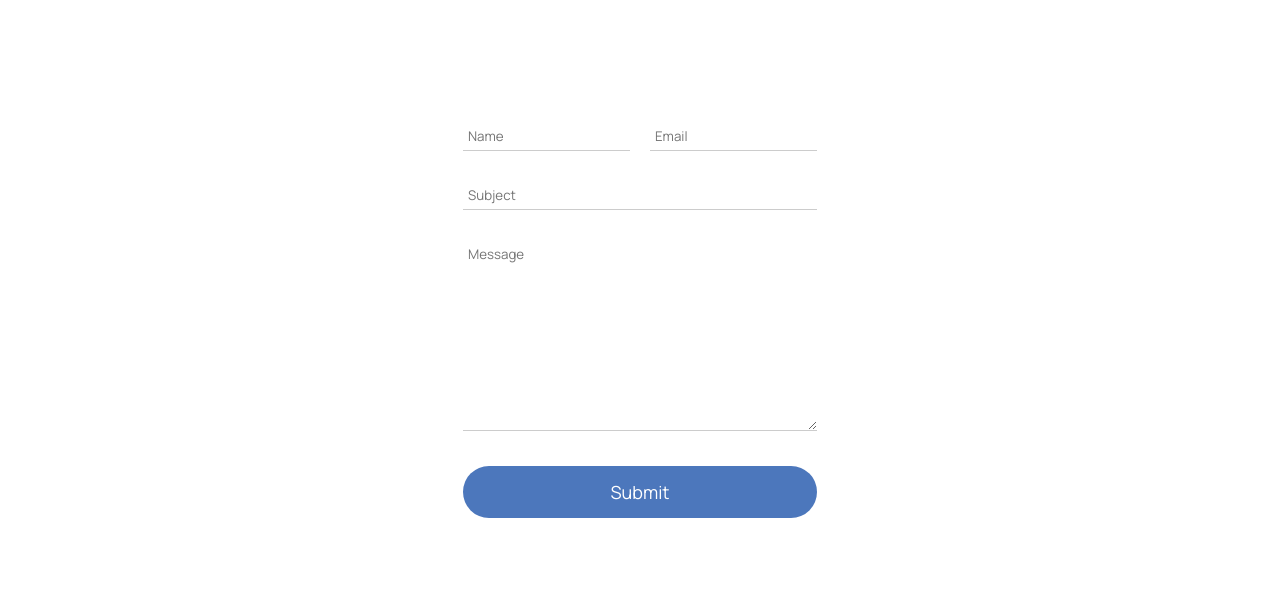
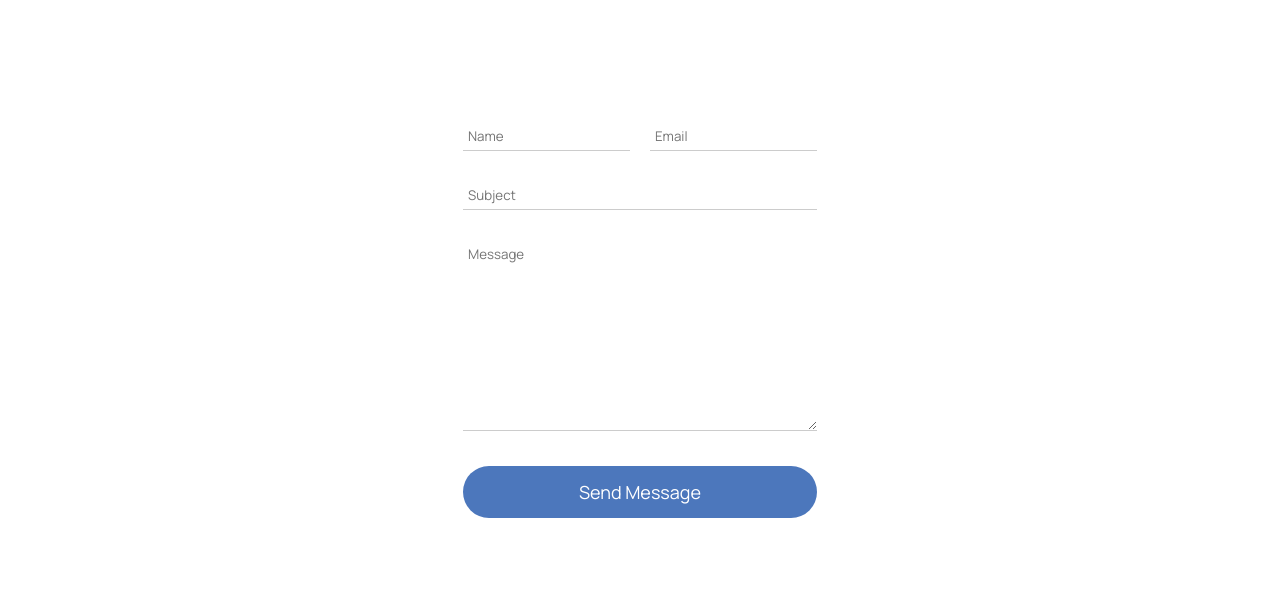
Before and after one commit to shadiseiri/my-resume, a React (Create React App) app: page / in a window 1280 px wide. Shown: the part 3840-4438 px from the top of the page. Built offline with nearby package versions, Linux system fonts and the light colour scheme; the HTML template or start-up script is replaced by a standard one; a web font is replaced by a local one.

Commit message:
email js added

```diff
--- a/package.json
+++ b/package.json
@@ -6,6 +6,7 @@
     "@testing-library/jest-dom": "^5.16.4",
     "@testing-library/react": "^13.1.1",
     "@testing-library/user-event": "^13.5.0",
+    "emailjs-com": "^3.2.0",
     "react": "^18.0.0",
     "react-dom": "^18.0.0",
     "react-icons": "^4.3.1",
--- a/src/components/Contact/Contact.jsx
+++ b/src/components/Contact/Contact.jsx
@@ -1,33 +1,50 @@
 import React from "react";
+import emailjs from 'emailjs-com'
 import { ContactContainer, ContactEmailInput, ContactForm, ContactInputWrapper, ContactNameInput, ContactRowWrapper, ContactSubjectInput, ContactSubmit, ContactTextarea, ContactWrapper } from "./ContactElements";
 
 const Contact = () => {
+
+const sendEmailHandler = (e) => {
+  e.preventDefault();
+
+  emailjs.sendForm('gmail', 'template_bv9h30i', e.target , 'Qiar-hV1CHsibwdNM')
+    .then((result) => {
+        console.log(result.text);
+    }, (error) => {
+        console.log(error.text);
+    });
+
+    e.target.reset();
+}
+
+
+
   return (
     <div id="contact">
       <ContactContainer>
-        <ContactForm>
+        <ContactForm onSubmit={sendEmailHandler}>
           <ContactWrapper>
             <ContactRowWrapper>
               <ContactInputWrapper>
-                <ContactNameInput placeholder="Name"/>
+                <ContactNameInput placeholder="Name" name="name" />
               </ContactInputWrapper>
               <ContactInputWrapper>
-                <ContactEmailInput placeholder="Email" />
+                <ContactEmailInput placeholder="Email" name="email" />
               </ContactInputWrapper>
             </ContactRowWrapper>
             <ContactRowWrapper>
                 <ContactInputWrapper>
-                    <ContactSubjectInput placeholder="Subject"/>
+                    <ContactSubjectInput placeholder="Subject" name="subject"/>
                 </ContactInputWrapper>
             </ContactRowWrapper>
             <ContactRowWrapper>
                 <ContactInputWrapper>
-                    <ContactTextarea  rows="10"  placeholder="Message"/>
+                    <ContactTextarea  rows="10"  placeholder="Message" name="message" />
                 </ContactInputWrapper>
             </ContactRowWrapper>
             <ContactRowWrapper>
                 <ContactInputWrapper>
-                    <ContactSubmit type="submit"/>
+                    <ContactSubmit type="submit" >Send Message</ContactSubmit>
                 </ContactInputWrapper>
             </ContactRowWrapper>
 
--- a/src/components/Contact/ContactElements.jsx
+++ b/src/components/Contact/ContactElements.jsx
@@ -10,7 +10,7 @@ padding: 40px;
 
 `
 
-export const ContactForm = styled.div`
+export const ContactForm = styled.form`
 
 
 `
@@ -103,7 +103,7 @@ padding: 5px;
 
 
 
-export const ContactSubmit = styled.input`
+export const ContactSubmit = styled.button`
 width: 100%;
 border: none;
 /* border-bottom: 1px solid #ccc; */
```
Also changed, not shown: 1 other file (tests, documents, lock files or other folders).
